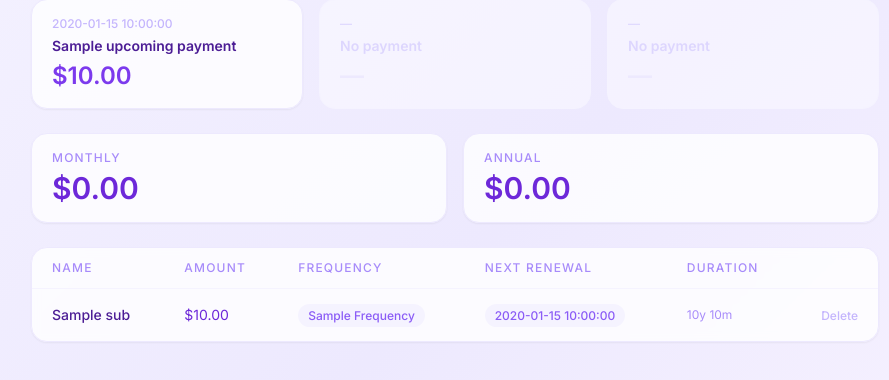
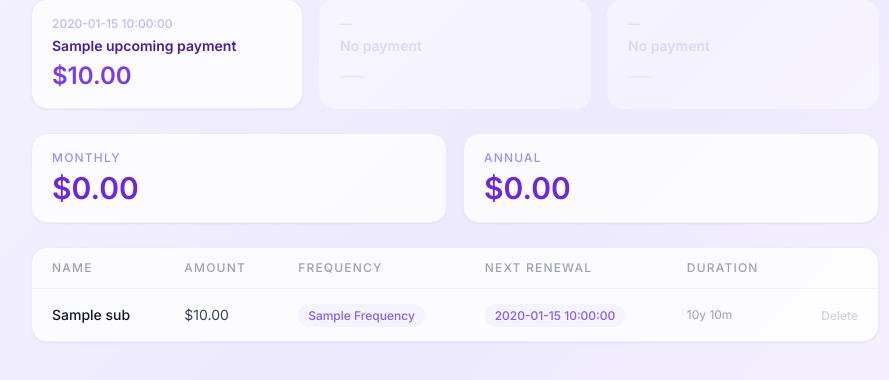
Before and after one commit to cyhanyue/subscriptiontracker, a Flask app: template templates/index.html in a window 1280 px wide. Shown: the part 126-506 px from the top of the page, without its empty margins (185-1074 px from the left). Run offline with Flask 3, Linux system fonts and the light colour scheme; the visitor is signed in with stand-in values (Sample User, id 1); the template is opened without the code that fills it: most values are stand-ins (such as "Sample title", 1, 10 or a date in 2020); some libraries are stand-ins or nearby versions.

Commit message:
design: table text back to black/gray

```diff
--- a/templates/index.html
+++ b/templates/index.html
@@ -106,20 +106,20 @@
     <div class="bg-white/80 backdrop-blur-sm border border-violet-100 rounded-2xl overflow-hidden shadow-sm">
       <table class="w-full text-sm">
         <thead>
-          <tr class="border-b border-violet-50">
-            <th class="text-left px-5 py-3 text-xs font-medium text-violet-400 uppercase tracking-widest">Name</th>
-            <th class="text-left px-5 py-3 text-xs font-medium text-violet-400 uppercase tracking-widest">Amount</th>
-            <th class="text-left px-5 py-3 text-xs font-medium text-violet-400 uppercase tracking-widest">Frequency</th>
-            <th class="text-left px-5 py-3 text-xs font-medium text-violet-400 uppercase tracking-widest">Next Renewal</th>
-            <th class="text-left px-5 py-3 text-xs font-medium text-violet-400 uppercase tracking-widest">Duration</th>
+          <tr class="border-b border-gray-100">
+            <th class="text-left px-5 py-3 text-xs font-medium text-gray-400 uppercase tracking-widest">Name</th>
+            <th class="text-left px-5 py-3 text-xs font-medium text-gray-400 uppercase tracking-widest">Amount</th>
+            <th class="text-left px-5 py-3 text-xs font-medium text-gray-400 uppercase tracking-widest">Frequency</th>
+            <th class="text-left px-5 py-3 text-xs font-medium text-gray-400 uppercase tracking-widest">Next Renewal</th>
+            <th class="text-left px-5 py-3 text-xs font-medium text-gray-400 uppercase tracking-widest">Duration</th>
             <th class="px-5 py-3"></th>
           </tr>
         </thead>
-        <tbody class="divide-y divide-violet-50">
+        <tbody class="divide-y divide-gray-100">
           {% for sub in subscriptions %}
-          <tr class="hover:bg-violet-50/50 transition">
-            <td class="px-5 py-4 font-medium text-violet-900">{{ sub.name }}</td>
-            <td class="px-5 py-4 text-violet-700">${{ "%.2f"|format(sub.amount) }}</td>
+          <tr class="hover:bg-gray-50 transition">
+            <td class="px-5 py-4 font-medium text-gray-900">{{ sub.name }}</td>
+            <td class="px-5 py-4 text-gray-700">${{ "%.2f"|format(sub.amount) }}</td>
             <td class="px-5 py-4">
               <span class="capitalize text-violet-500 bg-violet-50 px-2.5 py-1 rounded-full text-xs font-medium">
                 {{ sub.frequency.replace('-', ' ').title() }}
@@ -141,7 +141,7 @@
                 <span class="text-violet-300">—</span>
               {% endif %}
             </td>
-            <td class="px-5 py-4 text-violet-400 text-xs">
+            <td class="px-5 py-4 text-gray-400 text-xs">
               {% if sub.months_subscribed is not none %}
                 {% if sub.months_subscribed < 1 %}&lt; 1 mo
                 {% elif sub.months_subscribed == 1 %}1 mo
@@ -154,7 +154,7 @@
               <form method="POST" action="/delete/{{ sub.row }}"
                     onsubmit="return confirm('Delete {{ sub.name }}?')">
                 <button type="submit"
-                        class="text-violet-300 hover:text-rose-400 transition text-xs font-medium">
+                        class="text-gray-300 hover:text-rose-400 transition text-xs font-medium">
                   Delete
                 </button>
               </form>
```
